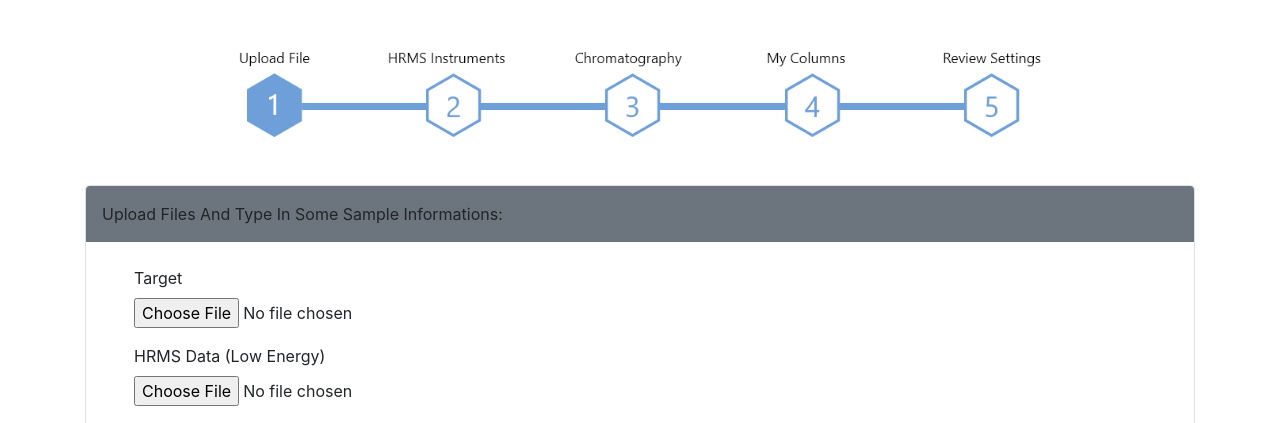
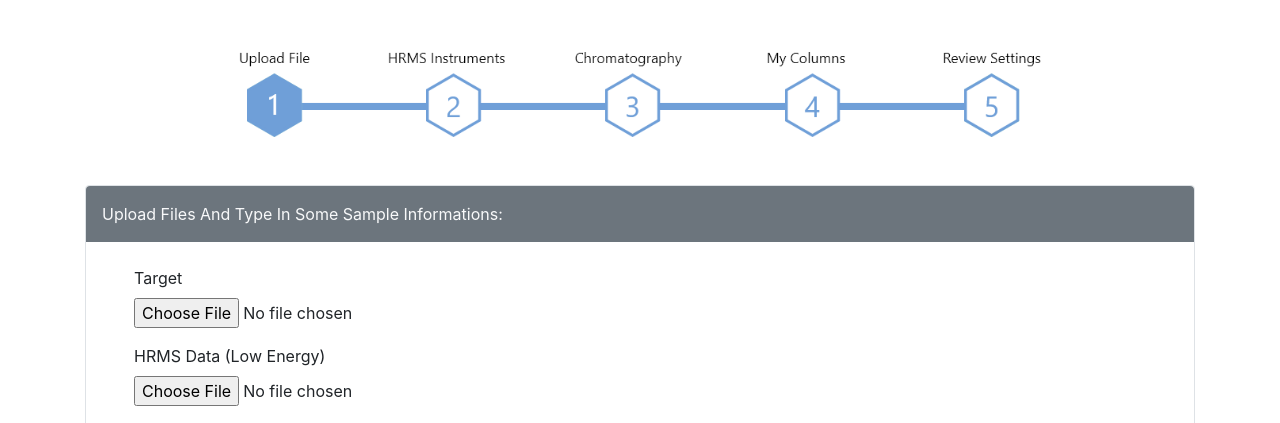
Before and after one commit to PrincessGods/deco3801, a Flask app: page /acquisition/1 in a window 1280 px wide. Shown: the part 61-484 px from the top of the page. Run offline with Flask 2, Linux system fonts and the light colour scheme; the visitor is signed in with stand-in values (Sample User, id 1); parts of the project's set-up code (start-up, migrations or seed data) failed here and were passed over; some libraries are stand-ins or nearby versions.

Commit message:
no message

```diff
--- a/application/templates/acquisition.html
+++ b/application/templates/acquisition.html
@@ -11,11 +11,11 @@
             <img style="display: none" class="col-9 m-auto" src="{{ url_for('static', filename='imgs/step5.png') }}" alt="Step-5">
         </div>
         <div class="content-section border rounded" id="topLabels">
-            <p class="text bg-secondary rounded-top p-3">Upload Files And Type In Some Sample Informations:</p>
-            <p class="text bg-secondary rounded-top p-3" style="display: none">HRMS Instruments:</p>
-            <p class="text bg-secondary rounded-top p-3" style="display: none">Chromatography:</p>
-            <p class="text bg-secondary rounded-top p-3" style="display: none">My Columns:</p>
-            <p class="text bg-secondary rounded-top p-3" style="display: none">Overview Settings:</p>
+            <p class="text text-light bg-secondary rounded-top p-3">Upload Files And Type In Some Sample Informations:</p>
+            <p class="text text-light bg-secondary rounded-top p-3" style="display: none">HRMS Instruments:</p>
+            <p class="text text-light bg-secondary rounded-top p-3" style="display: none">Chromatography:</p>
+            <p class="text text-light bg-secondary rounded-top p-3" style="display: none">My Columns:</p>
+            <p class="text text-light bg-secondary rounded-top p-3" style="display: none">Overview Settings:</p>
             <form method="POST" action="" enctype="multipart/form-data">
                 {{ form.hidden_tag() }}
                 <fieldset class="form-group px-5 py-2 d-flex flex-column" id="forms">
```
